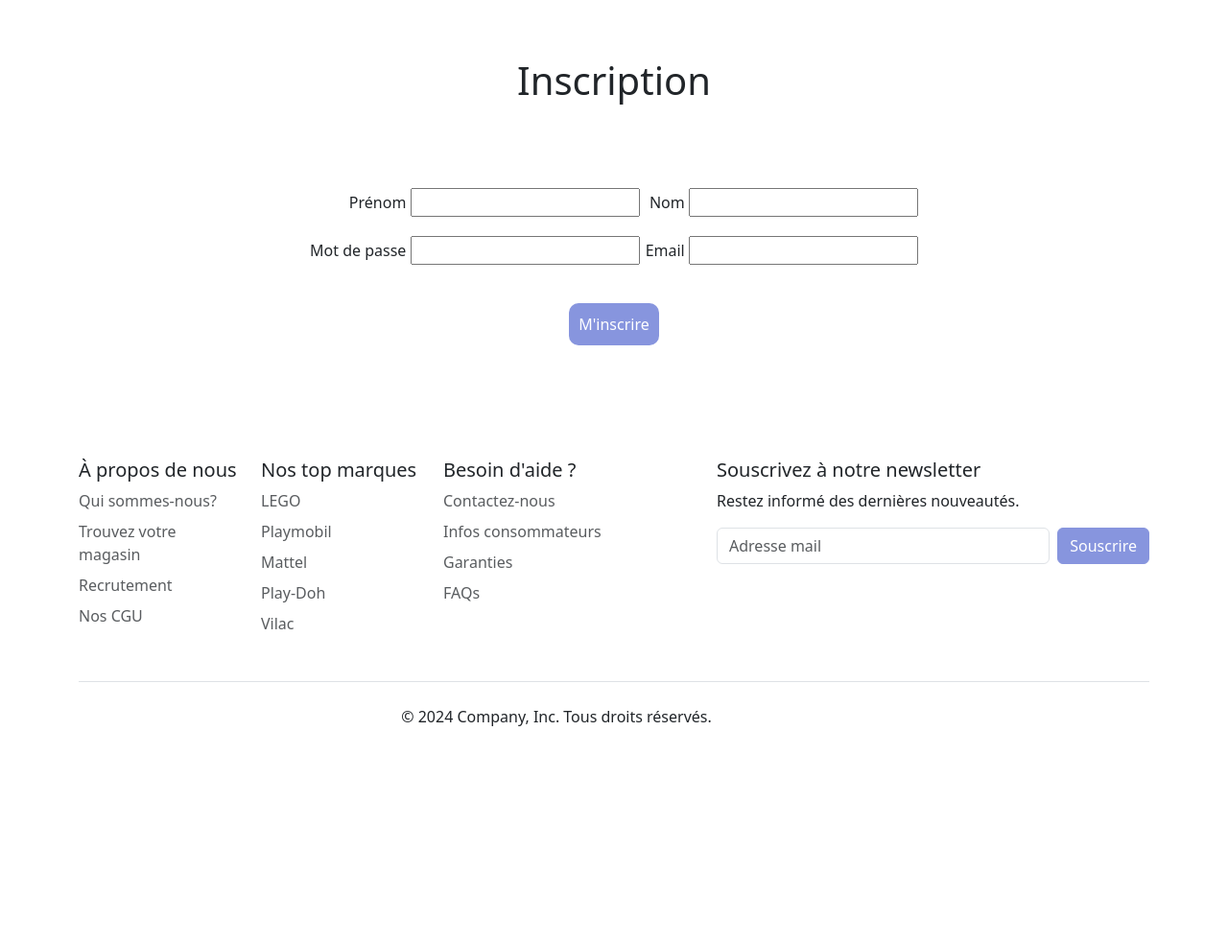
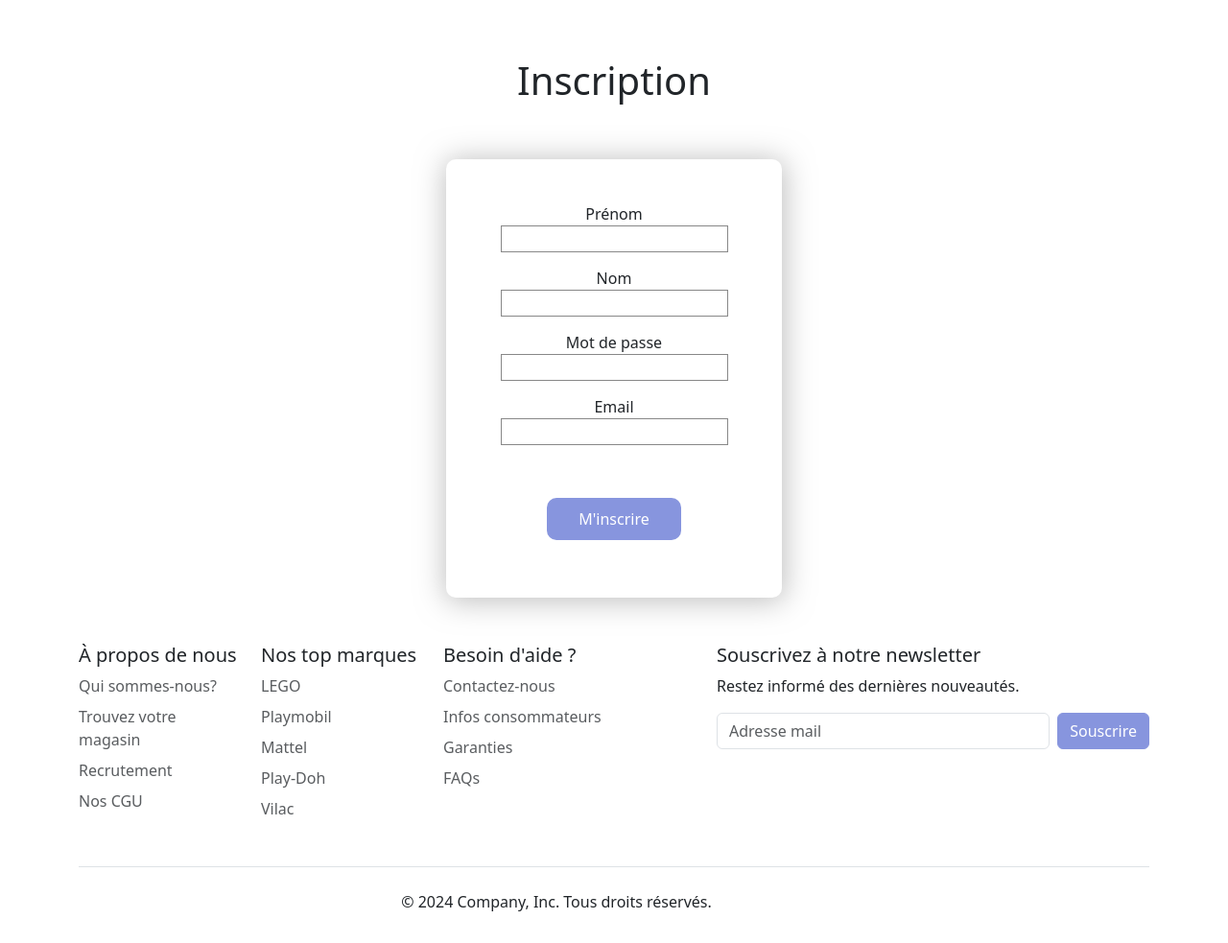
Before and after one commit to morganencr/projet_catalogue, a PHP site: page /inscription.php in a window 1280 px wide. Shown: the part 174-1157 px from the top of the page at 96% size. Before the commit the page ends 931 px from the top, so only its background shows below. Run offline with PHP 8.4, Linux system fonts and the light colour scheme.

Commit message:
css inscription et connexion

```diff
--- a/php/connexion.php
+++ b/php/connexion.php
@@ -73,7 +73,6 @@ include_once("components/navbar.php");
     <title>connexion</title>
 </head>
 <body>
-    <h1>Connexion</h1>
 <?php
 if(isset($_SESSION["error"])){
     foreach($_SESSION["error"] as $message){
@@ -85,6 +84,7 @@ if(isset($_SESSION["error"])){
 }
 ?>
 <form class="formulaire-connexion" method="post">
+<h1>Connexion</h1>
     <div id="container">
     <div id="email">
         <label for="email">Email</label>
--- a/php/inscription.php
+++ b/php/inscription.php
@@ -67,7 +67,6 @@ include_once("components/navbar.php");
     <title>inscription</title>
 </head>
 <body>
-<h1>Inscription</h1>
 <?php
 // pour faire passer des informations des erreur directement au dessus du formulaire grâce à la basile p
 if(isset($_SESSION["error"])){
@@ -82,31 +81,28 @@ if(isset($_SESSION["error"])){
 }
 ?>
 <form id ="formulaire-inscription"method="post">
+<h1>Inscription</h1>
     <!-- j'enlève l'action du formulaire car je vais le traiter dans le même fichier -->
      <div id="container-inscription">
-        <div id="colonne1">
-    <div>
-        <label for="firstname">Prénom</label>
+    <div id="prenom">
+        <label for="firstname">Prénom</label><br>
         <input type="text" name="firstname" id="firstname" >
     </div>
-    <div>
-        <label for="pass">Mot de passe</label>
+    <div id="nom">
+        <label for="name">Nom</label><br>
+        <input type="text" name="name" id="name" >
+    </div>
+    <div id="mdp">
+        <label for="pass">Mot de passe</label><br>
         <input type="password" name="pass" id="pass">
     </div>
-    </div>
-    <div id="colonne2">
-    <div>
-        <label for="name">Nom</label>
-        <input type="text" name="name" id="name" >
-    </div>
-    <div>
-        <label for="email">Email</label>
+    <div id="mail">
+        <label for="email">Email</label><br>
         <input type="email" name="email" id="email">
-    </div>
-    </div>
     </div>
     <div id="bouton-inscription">
     <button type="submit">M'inscrire</button>
+    </div>
     </div>
 </form>
 </body>
--- a/php/login-signup.css
+++ b/php/login-signup.css
@@ -6,18 +6,18 @@ h1 {
 }
 
 .formulaire-connexion {
-    width: 100%;
     height: 20vh;
     margin-top: 40px;
+    display:flex;
+    align-items:center;
+    flex-direction: column;
 }
 
 #container {
     display:flex;
     flex-direction: column;
-    margin-right: 80px;
-    justify-content: space-between;
     align-items: flex-end;
-
+    width:200px;
 }
 
 #bouton {
@@ -50,6 +50,10 @@ button {
     color: white;
 }
 
+#bouton-inscription button {
+    width:40%;
+}
+
 button:hover {
     background-color: #0B5ED7;
 }
@@ -60,6 +64,7 @@ button:hover {
 
 /* INSCRIPTION*/
 
+
 #formulaire-inscription {
     display:flex;
     flex-direction: column;
@@ -68,37 +73,32 @@ button:hover {
 
 #container-inscription {
     display:flex;
-    flex-direction: row;
-    align-items: flex-end;
-    margin:auto;
-    height: 20vh;
-    width: 50%;
-    justify-content: space-around;
+    flex-direction: column;
+    margin: auto;
+    width: 350px;
+    align-items: center;
+    justify-content: space-evenly;
+    margin-top: 50px;
+    box-shadow: 1px 2px 30px 2px rgba(128, 128, 128, 0.5);
+    border-radius: 10px;
+    padding-top: 45px;
 }
 
 #container-inscription input {
     outline: none;
+    border:rgba(0, 0, 0, 0.466) solid 1px;
+    margin-bottom:15px;
 }
 
-#colonne1 {
-    display:flex;
-    flex-direction: column;
-    align-items: flex-end;
-    height: 10vh;
-    justify-content: space-between;
+label {
+    width: 100%;
+    text-align: center;
 }
 
-#colonne2 {
-    display:flex;
-    flex-direction: column;
-    align-items: flex-end;
-    height: 10vh;
-    justify-content: space-between;
-}
 #bouton-inscription {
     width:100%;
     display:flex;
     justify-content: center;
     margin-top: 40px;
-    margin-bottom: 70px;
+    margin-bottom: 60px;
 }
```
Also changed, not shown: php/pagejeux.css (+3 -4 lines).
